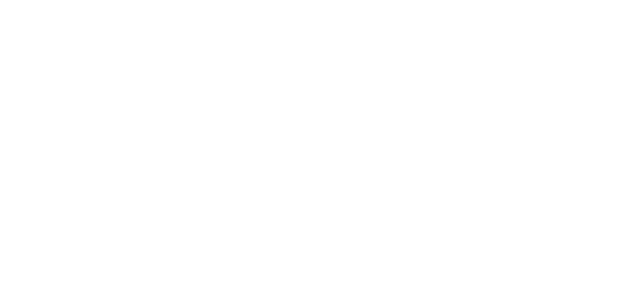
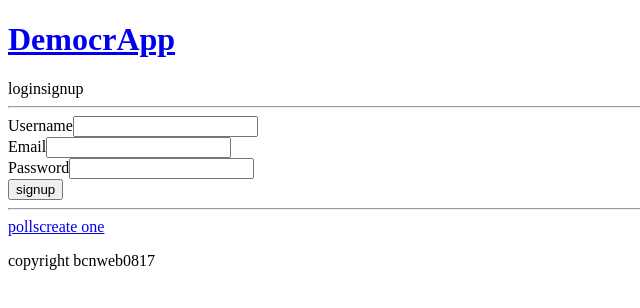
Before and after one commit to 3lv27/democrapp-app, an Angular app: page /signup in a window 1280 px wide. Shown: the top 308 px of the page, without its empty margins (0-640 px from the left). Built offline with nearby package versions, Linux system fonts and the light colour scheme; no server answers.

Commit message:
progress: signup form

```diff
--- a/src/app/app.component.html
+++ b/src/app/app.component.html
@@ -1,22 +1,22 @@
 <header class="site-header">
 
   <h1 class="site-title">
-    <a [routerLink]="['/tasks']">todo</a>
+    <a [routerLink]="['/']">DemocrApp</a>
   </h1>
 
-  <div [ngClass]="{'is-user': user, 'is-anon': anon}">
-    <div *ngIf="loading">
+  <!-- <div [ngClass]="{'is-user': user, 'is-anon': anon}"> -->
+    <!-- <div *ngIf="loading">
       <span class="username text">loading...</span>
-    </div>
+    </div> -->
     <div *ngIf="!loading && !!user">
       <a (click)="profile()">{{user.username}}</a>
       <a (click)="logout()">logout</a>
     </div>
-    <div *ngIf="!loading && anon">
+    <!-- <div *ngIf="!loading && anon"> -->
       <a (click)="login()">login</a>
       <a (click)="signup()">signup</a>
-    </div>
-  </div>
+    <!-- </div> -->
+  <!-- </div> -->
   <hr/>
 </header>
 
@@ -26,9 +26,10 @@
   <hr/>
   <nav>
     <a [routerLink]="['/polls']">polls</a>
-    <a [routerLink]="['/poll/create']">create one</a>
-    <div *ngIf="!loading && !!user"><
-      <a [routerLink]="['/me']">your polls</a>/div>
+    <a [routerLink]="['/polls/create']">create one</a>
+    <div *ngIf="!loading && !!user">
+      <a [routerLink]="['/me']">your polls</a>
+    </div>
     <div *ngIf="!loading && anon">
       <a [routerLink]="['/signup']">start now</a>
     </div>
--- a/src/app/app.component.ts
+++ b/src/app/app.component.ts
@@ -1,6 +1,9 @@
 import { Router } from '@angular/router';
 import { Component, OnInit } from '@angular/core';
 import { AuthService } from './services/auth.service';
+
+import { User } from './models/user.model';
+
 
 @Component({
   selector: 'app-root',
@@ -10,7 +13,7 @@ import { AuthService } from './services/auth.service';
 export class AppComponent implements OnInit {
   loading = true;
   anon: boolean;
-  user: any;
+  user: User;
 
   constructor(
     private authService: AuthService,
--- a/src/app/components/auth-signup/auth-signup.component.html
+++ b/src/app/components/auth-signup/auth-signup.component.html
@@ -1,3 +1,18 @@
-<p>
-  auth-signup works!
-</p>
+<form [ngClass]="{'has-error': error}" novalidate>
+  <div class="form-group field" [ngClass]="{'has-error': error}">
+    <label>Username</label>
+    <input type="text" [(ngModel)]="user.username" name="username" required/>
+  </div>
+  <div class="form-group field" [ngClass]="{'has-error': error}">
+    <label>Email</label>
+    <input type="email" [(ngModel)]="user.email" name="email" required/>
+  </div>
+  <div class="form-group field" [ngClass]="{'has-error': error}">
+    <label>Password</label>
+    <input type="password" [(ngModel)]="user.password" name="password" required/>
+  </div>
+  <div class="form-group actions">
+    <button (click)="signup()">signup</button>
+    <p *ngIf="error" class="error">{{error}}</p>
+  </div>
+</form>
--- a/src/app/components/auth-signup/auth-signup.component.ts
+++ b/src/app/components/auth-signup/auth-signup.component.ts
@@ -1,15 +1,31 @@
 import { Component, OnInit } from '@angular/core';
+import { Router } from '@angular/router';
+
+import { User } from '../../models/user.model';
+import { AuthService } from '../../services/auth.service';
 
 @Component({
   selector: 'app-auth-signup',
   templateUrl: './auth-signup.component.html',
   styleUrls: ['./auth-signup.component.css']
 })
-export class AuthSignupComponent implements OnInit {
+export class AuthSignupComponent {
 
-  constructor() { }
+  user = new User({
+    username: '',
+    email: '',
+    password: ''
+  });
 
-  ngOnInit() {
+  error: string;
+
+  constructor( private auth: AuthService, private router: Router) { }
+
+  signup() {
+    this.error = null;
+    this.auth.signup(this.user).subscribe(
+      () => this.router.navigate(['/polls']),
+      (err) => this.error = err
+    );
   }
-
 }
--- a/src/app/guards/require-anon.guard.ts
+++ b/src/app/guards/require-anon.guard.ts
@@ -1,12 +1,26 @@
 import { Injectable } from '@angular/core';
 import { CanActivate, ActivatedRouteSnapshot, RouterStateSnapshot } from '@angular/router';
 import { Observable } from 'rxjs/Observable';
+import { Router } from '@angular/router';
+import { AuthService } from '../services/auth.service';
 
 @Injectable()
 export class RequireAnonGuard implements CanActivate {
+
+  constructor(
+    private authService: AuthService,
+    private router: Router
+  ) { }
+
   canActivate(
     next: ActivatedRouteSnapshot,
     state: RouterStateSnapshot): Observable<boolean> | Promise<boolean> | boolean {
-    return true;
+    return this.authService.me().then((user) => {
+      if (!user) {
+        return true;
+      } else {
+        this.router.navigate(['/polls']);
+      }
+    });
   }
 }
--- a/src/app/guards/require-login.guard.ts
+++ b/src/app/guards/require-login.guard.ts
@@ -1,12 +1,26 @@
 import { Injectable } from '@angular/core';
 import { CanActivate, ActivatedRouteSnapshot, RouterStateSnapshot } from '@angular/router';
 import { Observable } from 'rxjs/Observable';
+import { Router } from '@angular/router';
+import { AuthService } from '../services/auth.service';
 
 @Injectable()
 export class RequireLoginGuard implements CanActivate {
+
+  constructor(
+    private authService: AuthService,
+    private router: Router
+  ) { }
+
   canActivate(
     next: ActivatedRouteSnapshot,
     state: RouterStateSnapshot): Observable<boolean> | Promise<boolean> | boolean {
-    return true;
+    return this.authService.me().then((user) => {
+      if (!user) {
+        this.router.navigate(['/login']);
+      } else {
+        return true;
+      }
+    });
   }
 }
--- a/src/app/pages/page-signup/page-signup.component.html
+++ b/src/app/pages/page-signup/page-signup.component.html
@@ -1,3 +1 @@
-<p>
-  page-signup works!
-</p>
+<app-auth-signup></app-auth-signup>
--- a/src/app/services/auth.service.ts
+++ b/src/app/services/auth.service.ts
@@ -10,7 +10,7 @@ import 'rxjs/add/operator/catch';
 import { environment } from '../../environments/environment';
 import { User } from './../models/user.model';
 
-const url = 'http://localhost:4200';
+const url = 'http://localhost:3000';
 
 @Injectable()
 export class AuthService {
```
Also changed, not shown: package.json (+10 -10 lines).
